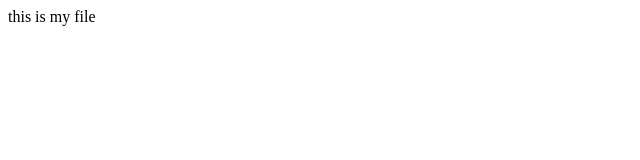
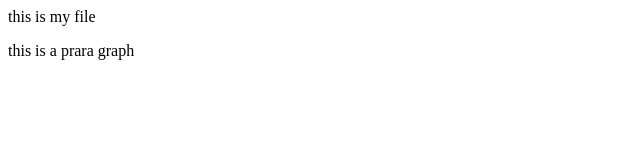
Before and after one commit to GMKV123/myproject, a plain HTML site: page index.html in a window 1280 px wide. Shown: the whole page, without its empty margins (0-640 px from the left). Drawn offline with Linux system fonts and the light colour scheme.

Commit message:
changes done on index.html paragraph

```diff
--- a/index.html
+++ b/index.html
@@ -8,5 +8,6 @@
 </head>
 <body><Picture></Picture>
 </body> this is my file
-</body>
+    <p> this is a prara graph </p>
+    </body>
 </html>
```
